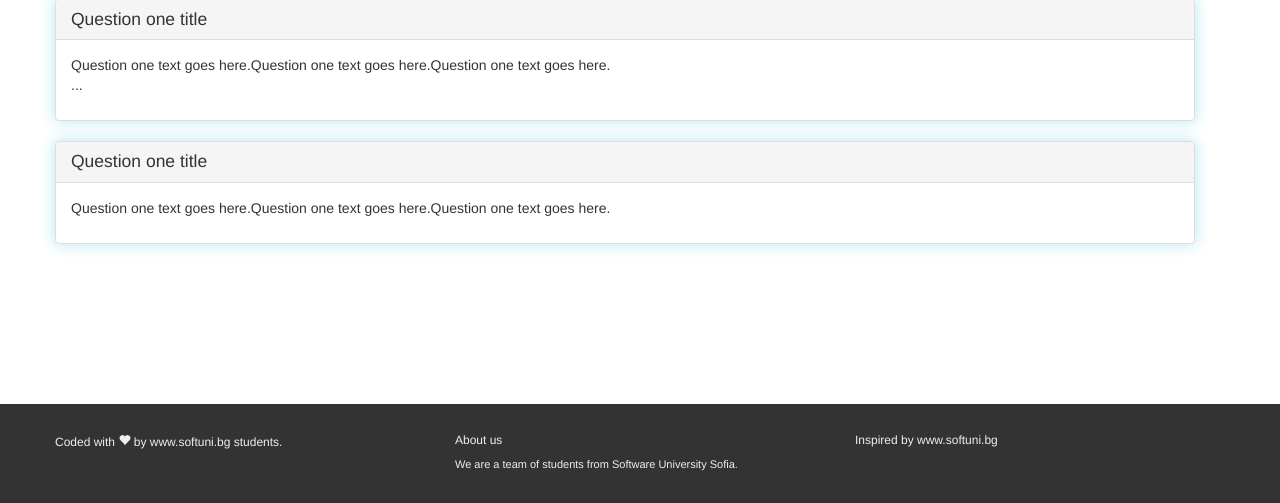
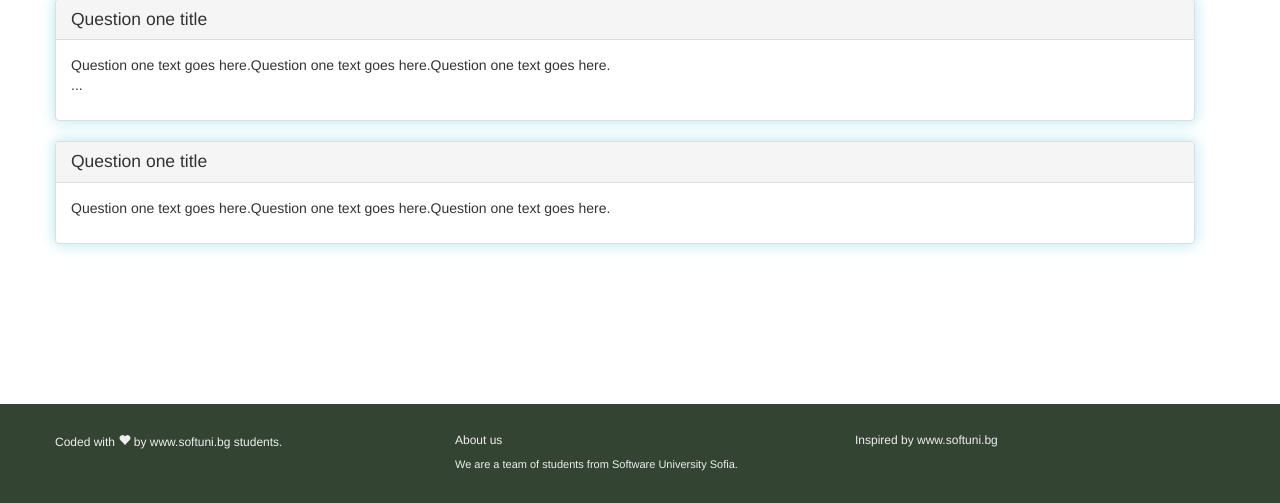
Before and after one commit to GleadrTeam/GleadrProject, a PHP site: page / in a window 1280 px wide. Shown: the part 336-839 px from the top of the page. Run offline with PHP 8.4, Linux system fonts and the light colour scheme.

Commit message:
Update styles.css

```diff
--- a/includes/css/styles.css
+++ b/includes/css/styles.css
@@ -18,7 +18,7 @@ Notes:	 Hand coded for Udemy.com
     }
 
     footer {
-        background: #333;
+        background: #343;
         color: #eee;
         font-size: 11px;
         padding: 20px;
```
